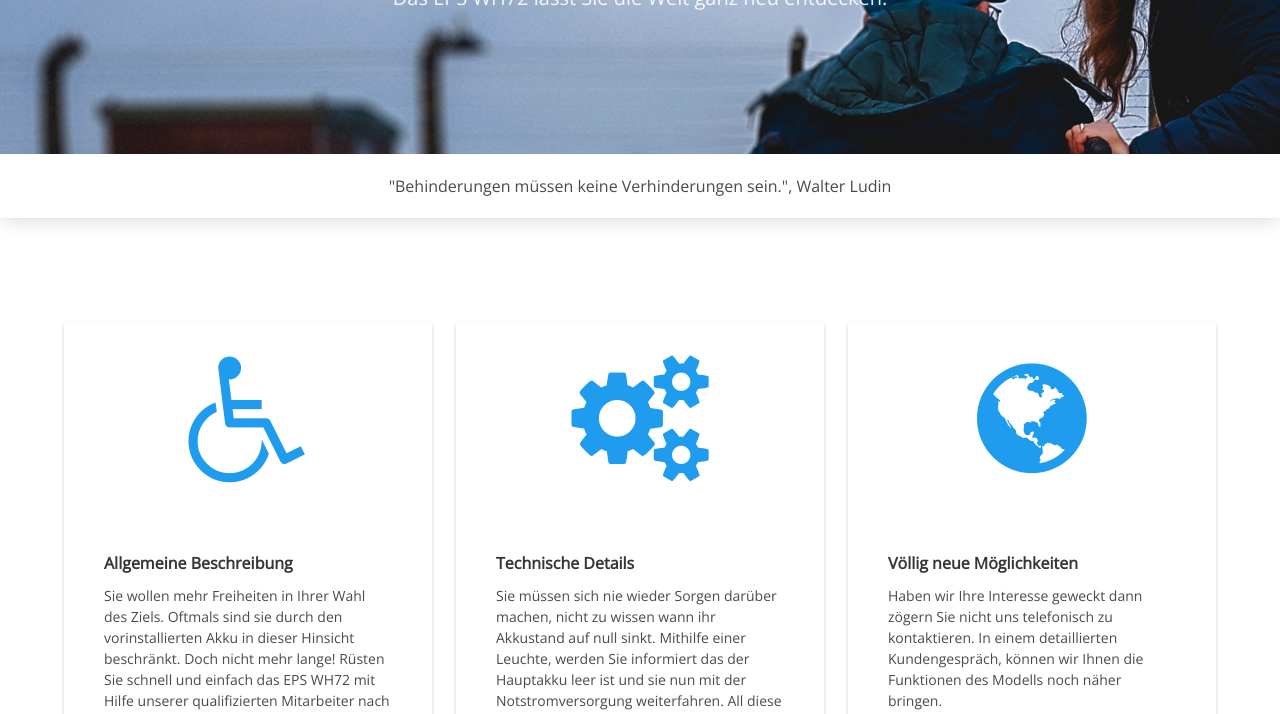
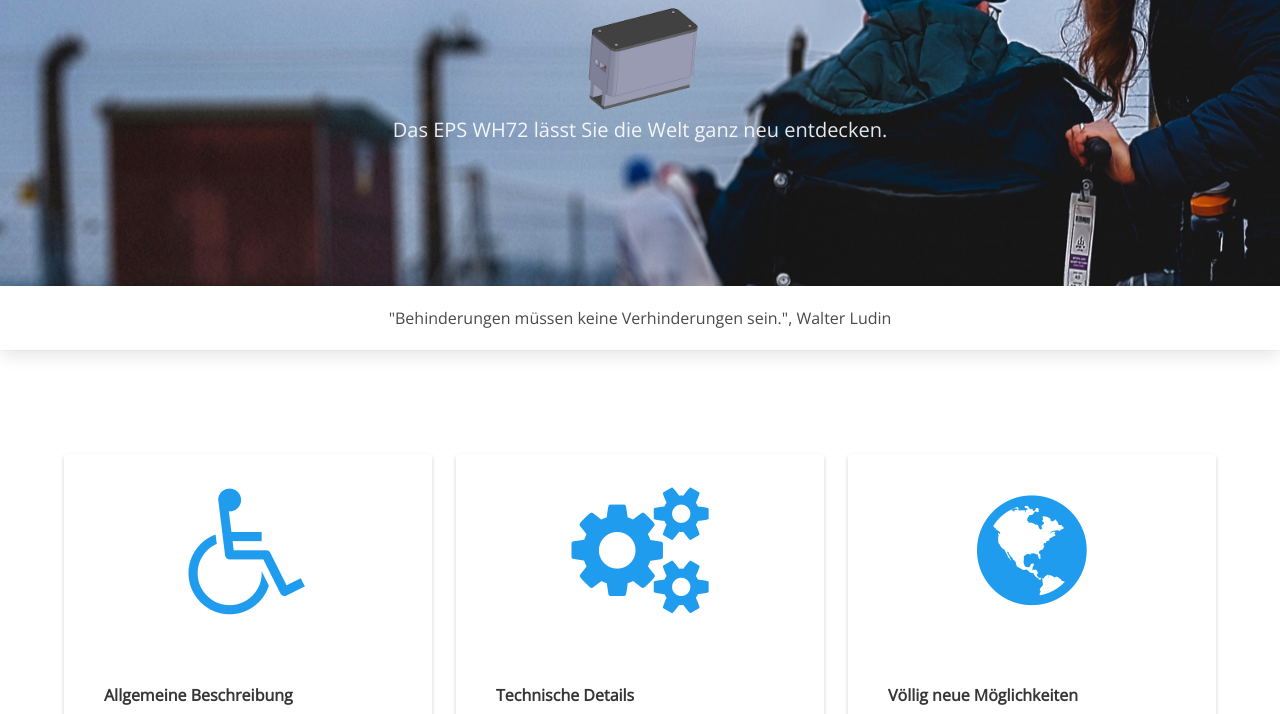
Before and after one commit to moritzweberde/EPSWH72, a plain HTML site: page index.html in a window 1280 px wide. Shown: the part 251-965 px from the top of the page. Drawn offline with nearby package versions, Linux system fonts and the light colour scheme.

Commit message:
Update index.html

```diff
--- a/index.html
+++ b/index.html
@@ -50,6 +50,7 @@
         <h1 class="title">
           EPS WH72
         </h1>
+        <img src="img/zeichnung.png" height="120px;" width="120px;">
         <h2 class="subtitle">
           Das EPS WH72 lässt Sie die Welt ganz neu entdecken.
         </h2>
```
